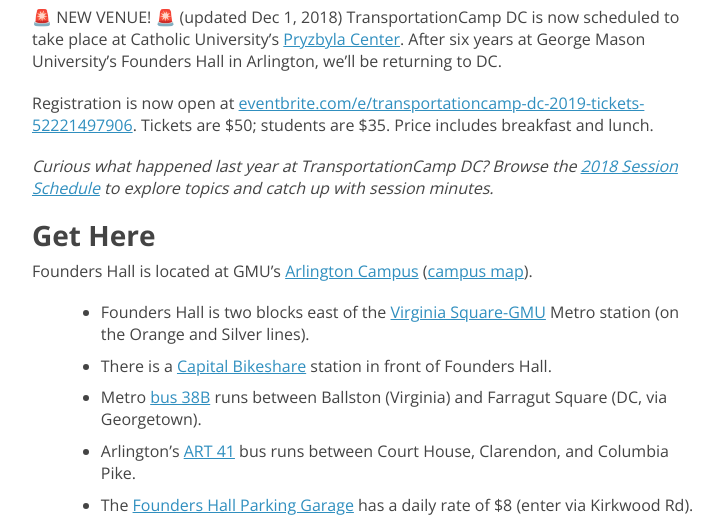
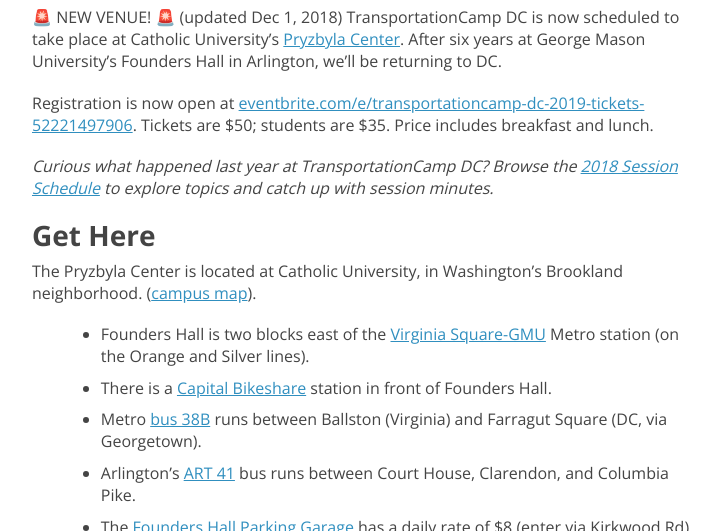
Before and after one commit to transpocamp/transportationcamp.org, a Jekyll site: the page built from events/dc2019/index.markdown, in a window 1280 px wide and 900 px high, scrolled down 543 px, cut to the strip 0-531 px from the top of the window. Shown: the whole strip, without its empty margins (272-995 px from the left). Built offline with Jekyll 4.4.1, drawn with Linux system fonts in a browser that asks for light colours; nearby versions of some CDN libraries.

Commit message:
edit "Get Here" section

```diff
--- a/events/dc2019/index.markdown
+++ b/events/dc2019/index.markdown
@@ -19,7 +19,7 @@
 *Curious what happened last year at TransportationCamp DC? Browse the [2018 Session Schedule](http://bit.ly/transpo18) to explore topics and catch up with session minutes.*
 
 ### Get Here
-Founders Hall is located at GMU’s [Arlington Campus](http://arlington.gmu.edu/) ([campus map](http://www.gmu.edu/resources/welcome/ArlingtonMap2017.pdf)).
+The Pryzbyla Center is located at Catholic University, in Washington's Brookland neighborhood. ([campus map](https://www.catholic.edu/res/docs/cuamap.pdf)).
 
   * Founders Hall is two blocks east of the [Virginia Square-GMU](http://www.wmata.com/rail/station_detail.cfm?station_id=98) Metro station (on the Orange and Silver lines).
   * There is a [Capital Bikeshare](http://www.capitalbikeshare.com/) station in front of Founders Hall.
```
